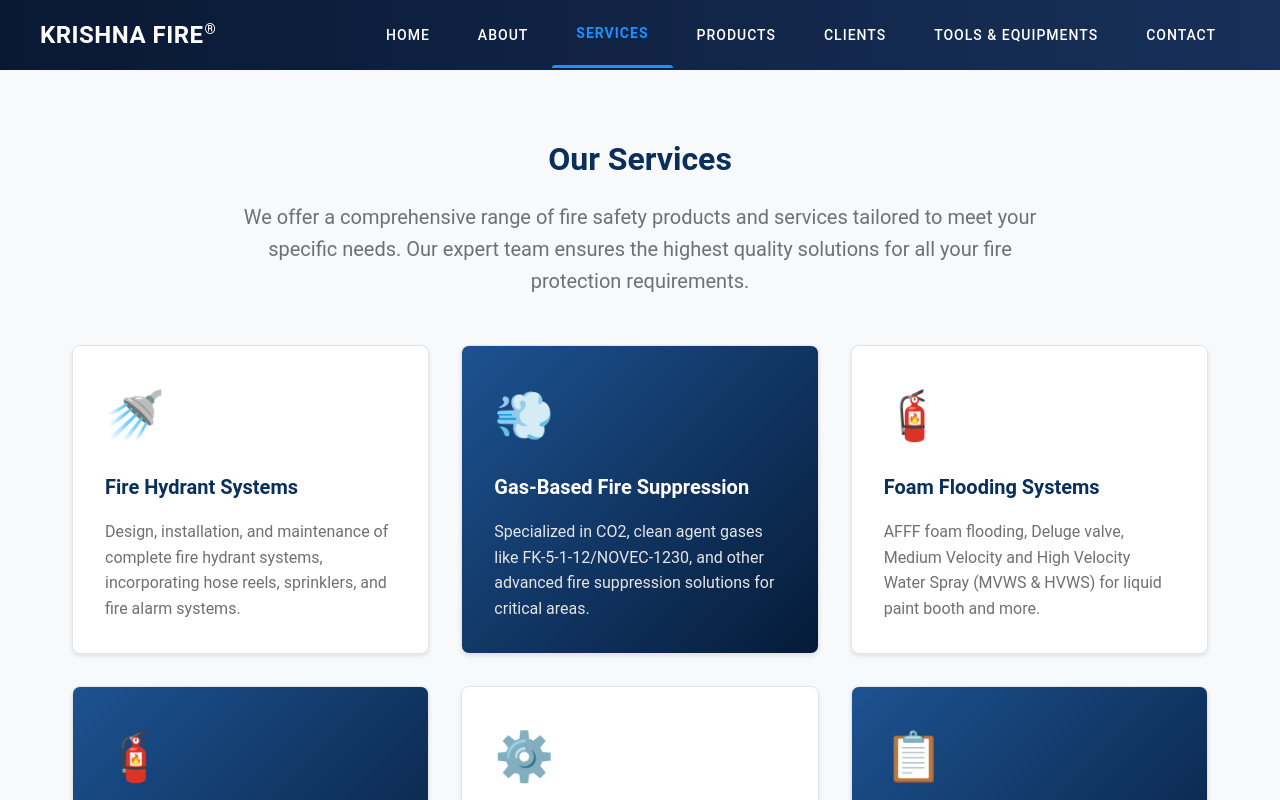
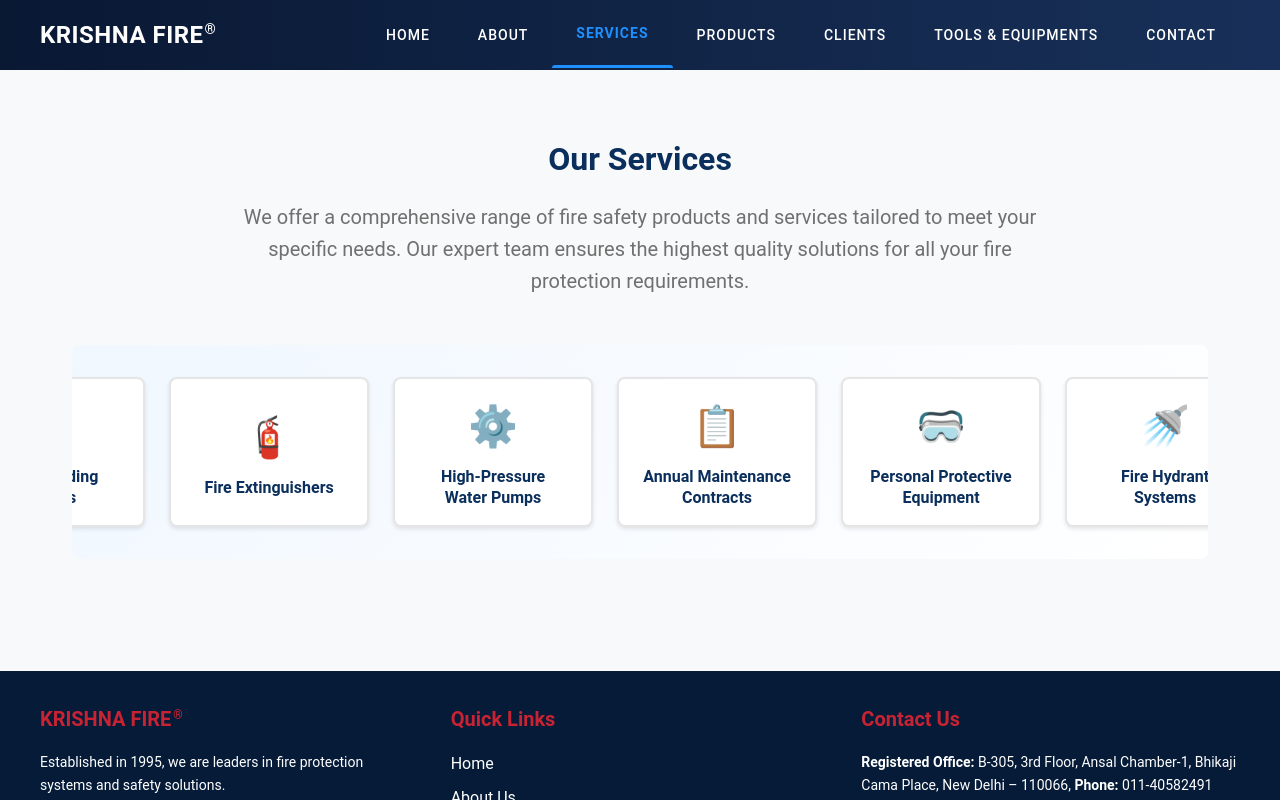
Before and after one commit to niteshsaxena03/KrishnaFiresystems, a React (Vite) app: page /services in a window 1280 px wide. Shown: the top 800 px of the page. Built offline with nearby package versions, Linux system fonts and the light colour scheme.

Commit message:
Modified the services page and added a slider

```diff
--- a/src/pages/Services.jsx
+++ b/src/pages/Services.jsx
@@ -49,13 +49,6 @@
     },
     {
       id: 7,
-      title: "Security Systems",
-      description:
-        "Advanced solutions including access control systems, CCTV, video door phones, and electronic safes to enhance overall safety measures.",
-      icon: "📹",
-    },
-    {
-      id: 8,
       title: "Personal Protective Equipment",
       description:
         "Supply of PPE and related safety gear for fire and general industrial safety requirements.",
@@ -89,82 +82,72 @@
     lineHeight: "1.6",
   };
 
-  const servicesGridStyle = {
-    display: "grid",
-    gridTemplateColumns: isMobile
-      ? "1fr"
-      : "repeat(auto-fill, minmax(300px, 1fr))",
-    gap: theme.spacing.xl,
+  // Slider styles
+  const sliderContainerStyle = {
+    width: "100%",
+    overflow: "hidden",
+    padding: `${theme.spacing.xl} 0`,
+    background: "linear-gradient(135deg, #f0f7ff 0%, #ffffff 100%)",
+    borderRadius: theme.borderRadius.md,
+    marginBottom: theme.spacing.xxl,
+    position: "relative",
   };
 
-  const serviceCardStyle = {
-    background: theme.colors.white,
-    border: `1px solid ${theme.colors.lightGray}`,
-    borderRadius: theme.borderRadius.md,
-    padding: theme.spacing.xl,
-    boxShadow: theme.boxShadow.sm,
-    transition: "transform 0.3s ease, box-shadow 0.3s ease",
-    cursor: "pointer",
+  const sliderTrackStyle = {
+    display: "flex",
+    animation: "slideServices 15s linear infinite",
+    gap: theme.spacing.lg,
+  };
+
+  const serviceSlideStyle = {
+    minWidth: "200px",
+    height: "150px",
     display: "flex",
     flexDirection: "column",
-    height: "100%",
+    alignItems: "center",
+    justifyContent: "center",
+    backgroundColor: theme.colors.white,
+    borderRadius: theme.borderRadius.md,
+    boxShadow: theme.boxShadow.sm,
+    padding: theme.spacing.lg,
+    transition: "transform 0.2s ease, box-shadow 0.3s ease",
+    border: `2px solid ${theme.colors.lightGray}`,
   };
 
   const serviceIconStyle = {
-    fontSize: "3rem",
-    marginBottom: theme.spacing.md,
+    fontSize: "2.5rem",
+    marginBottom: theme.spacing.sm,
     color: theme.colors.primary,
   };
 
   const serviceTitleStyle = {
-    fontSize: theme.typography.fontSize.lg,
+    fontSize: theme.typography.fontSize.md,
     fontWeight: theme.typography.fontWeight.bold,
-    marginBottom: theme.spacing.md,
     color: theme.colors.primary,
-  };
-
-  const serviceDescriptionStyle = {
-    fontSize: theme.typography.fontSize.md,
-    color: theme.colors.gray,
-    lineHeight: "1.6",
-    flex: 1,
-  };
-
-  const serviceCardHoverStyle = {
-    transform: "translateY(-5px)",
-    boxShadow: theme.boxShadow.md,
-  };
-
-  // Enhanced card style with hover effect
-  const getCardStyle = (index) => {
-    const isEven = index % 2 === 0;
-
-    return {
-      ...serviceCardStyle,
-      background: isEven ? theme.colors.white : theme.gradients.blueToDarkBlue,
-      color: isEven ? theme.colors.dark : theme.colors.white,
-      ":hover": serviceCardHoverStyle,
-    };
-  };
-
-  const getServiceTitleStyle = (index) => {
-    const isEven = index % 2 === 0;
-    return {
-      ...serviceTitleStyle,
-      color: isEven ? theme.colors.primary : theme.colors.white,
-    };
-  };
-
-  const getServiceDescriptionStyle = (index) => {
-    const isEven = index % 2 === 0;
-    return {
-      ...serviceDescriptionStyle,
-      color: isEven ? theme.colors.gray : theme.colors.lightGray,
-    };
+    textAlign: "center",
+    lineHeight: "1.3",
   };
 
   return (
     <div style={containerStyle}>
+      <style>
+        {`
+          @keyframes slideServices {
+            0% {
+              transform: translateX(0);
+            }
+            100% {
+              transform: translateX(-${servicesList.length * 220}px);
+            }
+          }
+
+          .service-slide:hover {
+            transform: scale(1.05);
+            box-shadow: 0 8px 25px rgba(0, 0, 0, 0.15);
+          }
+        `}
+      </style>
+
       <header style={headerStyle}>
         <h1 style={titleStyle}>Our Services</h1>
         <p style={subtitleStyle}>
@@ -174,25 +157,21 @@
         </p>
       </header>
 
-      <div style={servicesGridStyle}>
-        {servicesList.map((service, index) => (
-          <div
-            key={service.id}
-            style={{
-              ...getCardStyle(index),
-              background:
-                index % 2 === 0
-                  ? theme.colors.white
-                  : theme.gradients.blueToDarkBlue,
-            }}
-          >
-            <div style={serviceIconStyle}>{service.icon}</div>
-            <h3 style={getServiceTitleStyle(index)}>{service.title}</h3>
-            <p style={getServiceDescriptionStyle(index)}>
-              {service.description}
-            </p>
-          </div>
-        ))}
+      {/* Animated Services Slider */}
+      <div style={sliderContainerStyle}>
+        <div style={sliderTrackStyle}>
+          {/* Double the services for seamless loop */}
+          {[...servicesList, ...servicesList].map((service, index) => (
+            <div
+              key={index}
+              className="service-slide"
+              style={serviceSlideStyle}
+            >
+              <div style={serviceIconStyle}>{service.icon}</div>
+              <h3 style={serviceTitleStyle}>{service.title}</h3>
+            </div>
+          ))}
+        </div>
       </div>
     </div>
   );
```
